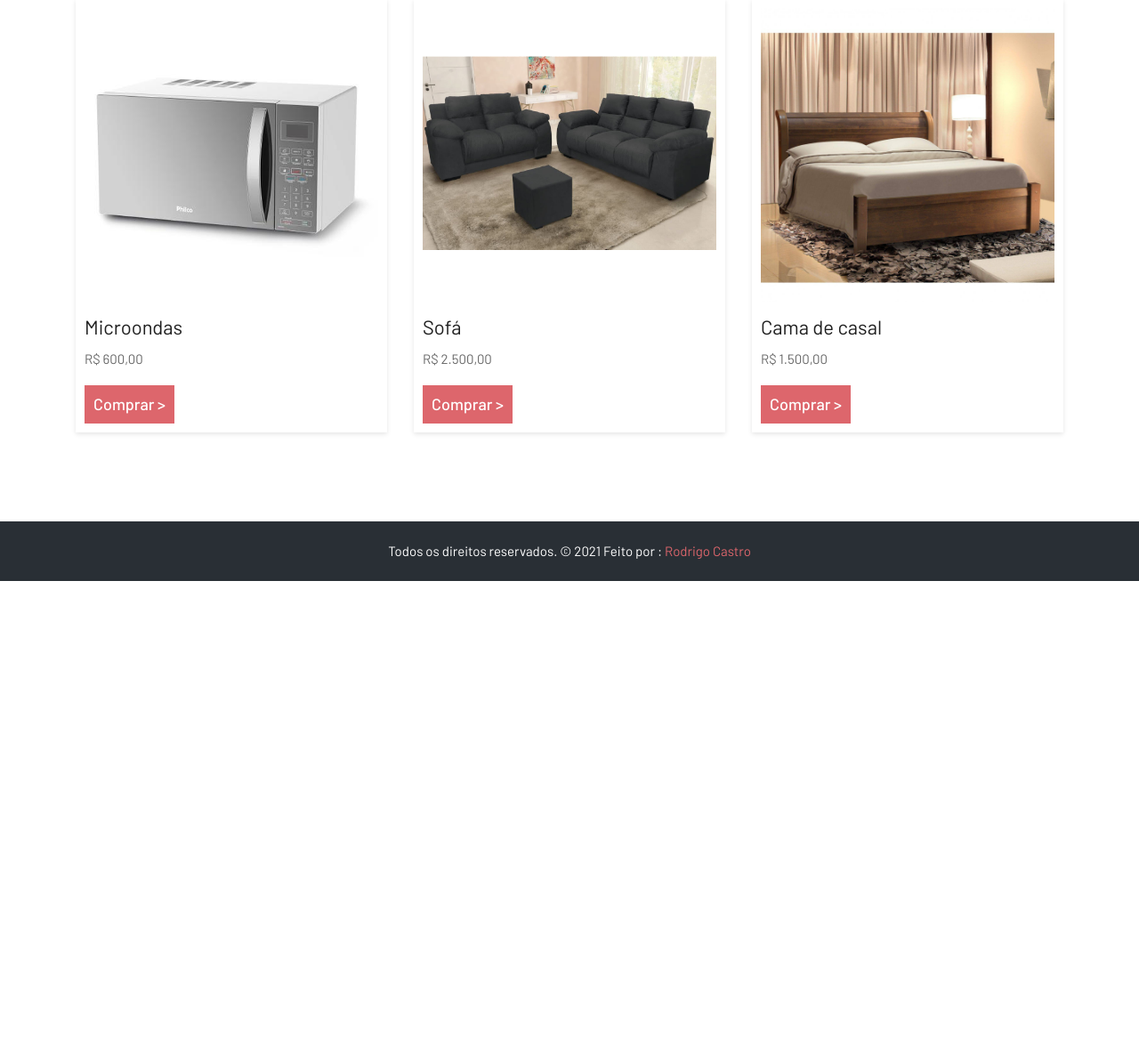
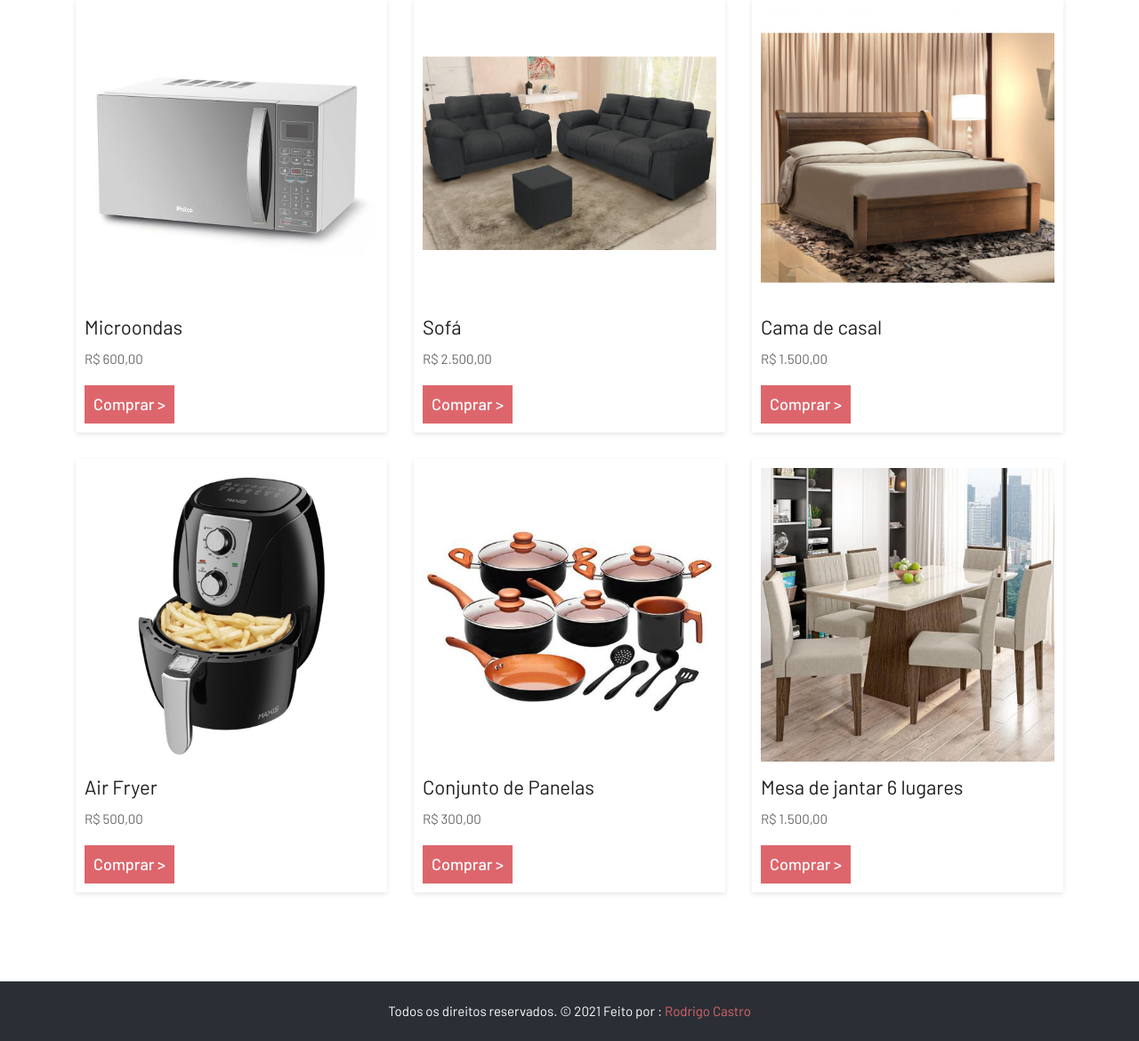
Before and after one commit to tecrodrigocastro/front-casamento, a PHP site: page /list.php in a window 1280 px wide. Shown: the part 1386-2556 px from the top of the page at 89% size. Before the commit the page ends 2039 px from the top, so only its background shows below. Run offline with PHP 8.4, Linux system fonts and the light colour scheme.

Commit message:
LISTA ROW 03

```diff
--- a/list.php
+++ b/list.php
@@ -190,6 +190,36 @@
 						<a href="https://app.picpay.com/user/dpls/1500,00">Comprar ></a>
 					</div>
 				</div>
+                <div class="col-lg-4 col-md-6 col-sm-12">
+					<div class="event-inner">
+						<div class="event-img">
+							<img class="img-fluid" src="images/presentes/air.jpg" alt="" />
+						</div>
+						<h2>Air Fryer</h2>
+						<p>R$ 500,00 </p>
+						<a href="https://app.picpay.com/user/dpls/500,00">Comprar ></a>
+					</div>
+				</div>
+                <div class="col-lg-4 col-md-6 col-sm-12">
+					<div class="event-inner">
+						<div class="event-img">
+							<img class="img-fluid" src="images/presentes/panelas.jpg" alt="" />
+						</div>
+						<h2>Conjunto de Panelas</h2>
+						<p>R$ 300,00 </p>
+						<a href="https://app.picpay.com/user/dpls/300,00">Comprar ></a>
+					</div>
+				</div>
+                <div class="col-lg-4 col-md-6 col-sm-12">
+					<div class="event-inner">
+						<div class="event-img">
+							<img class="img-fluid" src="images/presentes/mesajantar.jpg" alt="" />
+						</div>
+						<h2>Mesa de jantar 6 lugares</h2>
+						<p>R$ 1.500,00 </p>
+						<a href="https://app.picpay.com/user/dpls/1500,00">Comprar ></a>
+					</div>
+				</div>
 			</div>
 		</div>
 	</div>
```
Also changed, not shown: images/presentes/air.jpg (added), images/presentes/mesajantar.jpg (added), images/presentes/panelas.jpg (added).
